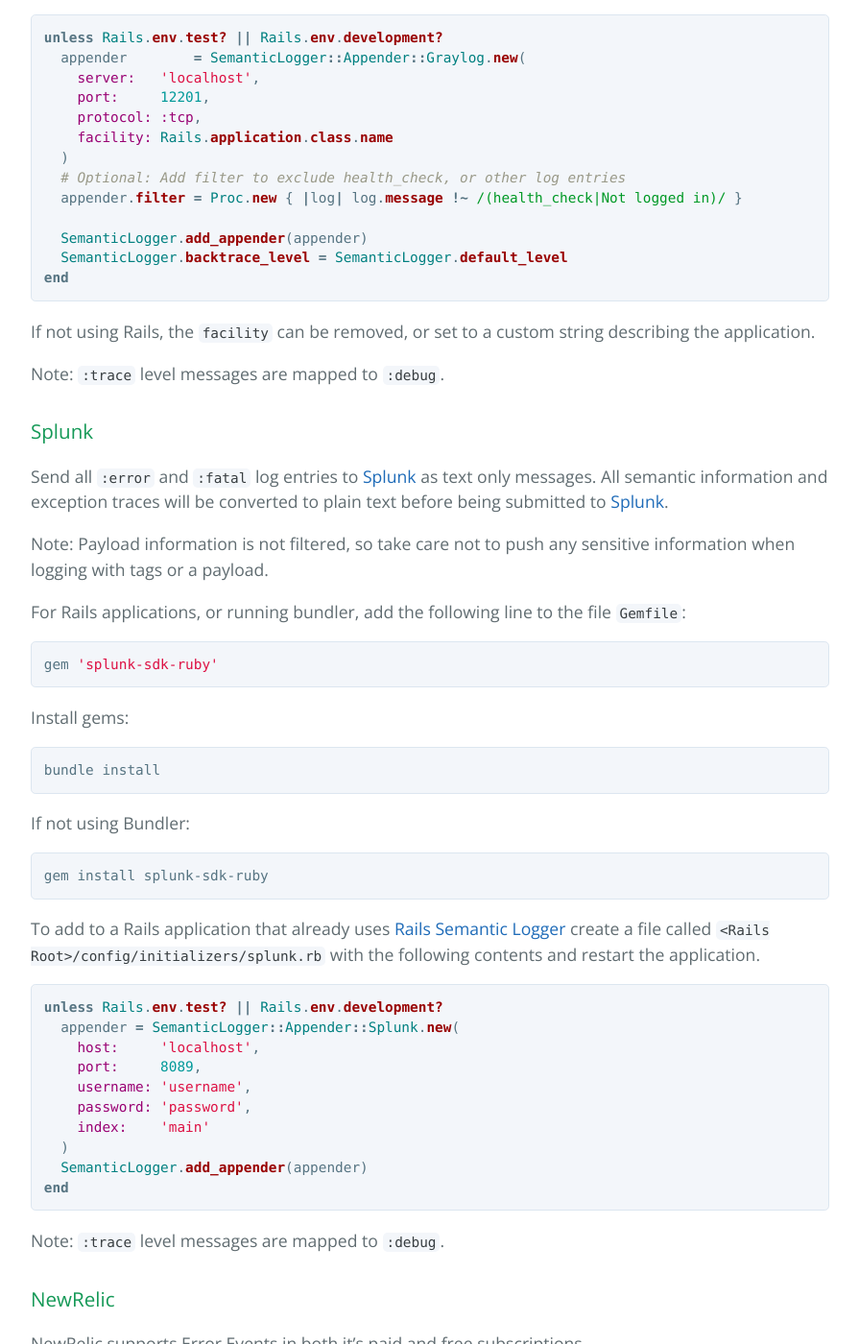
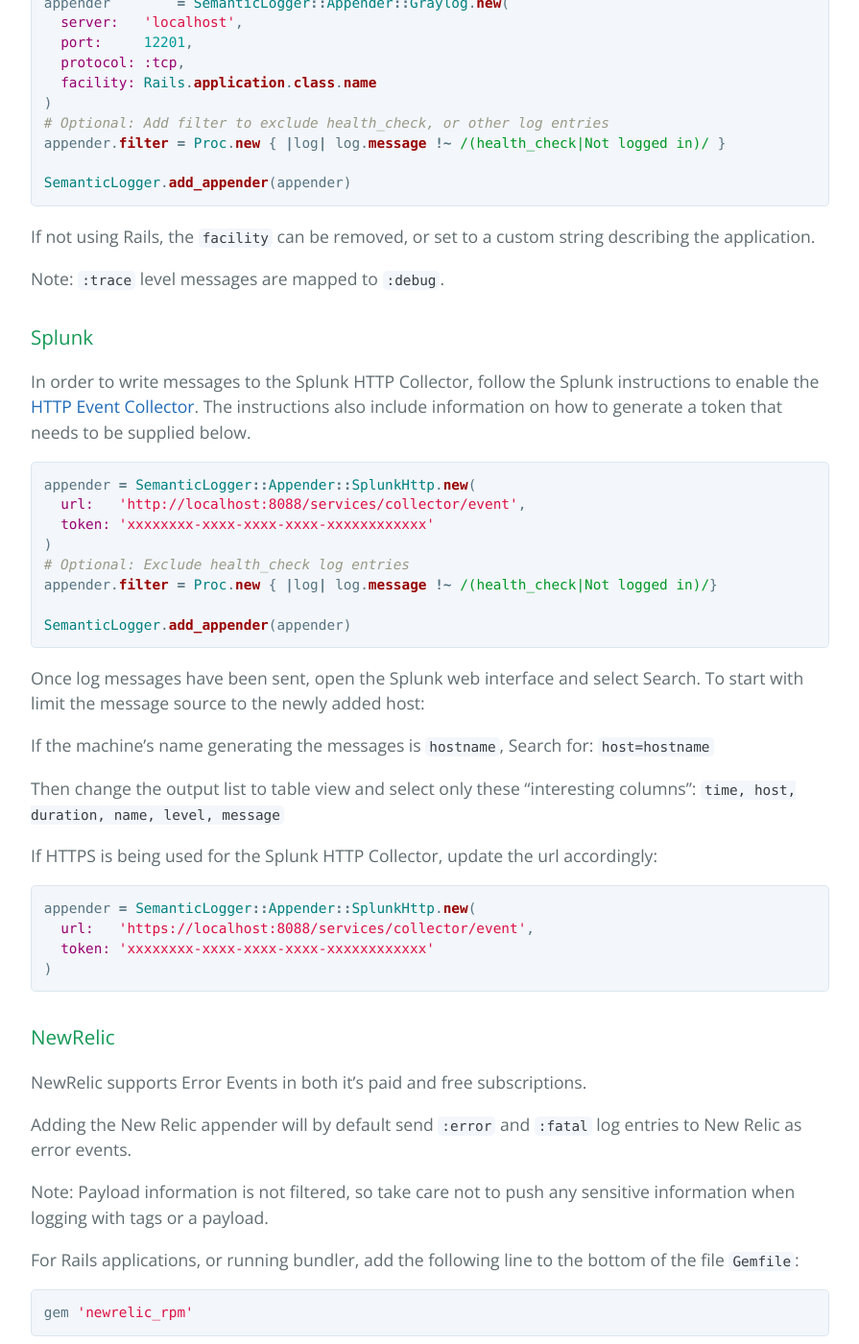
Before and after one commit to reidmorrison/semantic_logger, a Jekyll site: the page built from appenders.md, in a window 1280 px wide and 1400 px high, scrolled down 2525 px. Shown: the whole window at 96% size, without its empty margins (192-1087 px from the left). Built offline with Jekyll 4.4.1, drawn with Linux system fonts in a browser that asks for light colours; some of the changed text lies outside the part shown.

Commit message:
Add HTTP(S) and Splunk HTTP(S) appenders.

```diff
--- a/appenders.md
+++ b/appenders.md
@@ -15,6 +15,7 @@ at the same time, so that for example log messages can be written to all of the
 * New Relic
 * Bug Snag
 * MongoDB
+* HTTP(S)
 
 ### Text File
 
@@ -90,35 +91,29 @@ the following contents and restart the application.
 To use the UDP Protocol:
 
 ~~~ruby
-unless Rails.env.test? || Rails.env.development?
-  appender        = SemanticLogger::Appender::Graylog.new(
-    server:   'localhost',
-    port:     12201,
-    facility: Rails.application.class.name
-  )
-  # Optional: Add filter to exclude health_check, or other log entries
-  appender.filter = Proc.new { |log| log.message !~ /(health_check|Not logged in)/ }
+appender        = SemanticLogger::Appender::Graylog.new(
+  server:   'localhost',
+  port:     12201,
+  facility: Rails.application.class.name
+)
+# Optional: Add filter to exclude health_check, or other log entries
+appender.filter = Proc.new { |log| log.message !~ /(health_check|Not logged in)/ }
 
-  SemanticLogger.add_appender(appender)
-  SemanticLogger.backtrace_level = SemanticLogger.default_level
-end
+SemanticLogger.add_appender(appender)
 ~~~
 Or, to use the TCP Protocol:
 
 ~~~ruby
-unless Rails.env.test? || Rails.env.development?
-  appender        = SemanticLogger::Appender::Graylog.new(
-    server:   'localhost',
-    port:     12201,
-    protocol: :tcp,
-    facility: Rails.application.class.name
-  )
-  # Optional: Add filter to exclude health_check, or other log entries
-  appender.filter = Proc.new { |log| log.message !~ /(health_check|Not logged in)/ }
+appender        = SemanticLogger::Appender::Graylog.new(
+  server:   'localhost',
+  port:     12201,
+  protocol: :tcp,
+  facility: Rails.application.class.name
+)
+# Optional: Add filter to exclude health_check, or other log entries
+appender.filter = Proc.new { |log| log.message !~ /(health_check|Not logged in)/ }
 
-  SemanticLogger.add_appender(appender)
-  SemanticLogger.backtrace_level = SemanticLogger.default_level
-end
+SemanticLogger.add_appender(appender)
 ~~~
 
 If not using Rails, the `facility` can be removed, or set to a custom string describing the application.
@@ -127,49 +122,36 @@ Note: `:trace` level messages are mapped to `:debug`.
 
 ### Splunk
 
-Send all `:error` and `:fatal` log entries to [Splunk](http://www.splunk.com) as text only messages.
-All semantic information and exception traces will be converted to plain
-text before being submitted to [Splunk](http://www.splunk.com).
-
-Note: Payload information is not filtered, so take care not to push any sensitive
-information when logging with tags or a payload.
-
-For Rails applications, or running bundler, add the following line to the file `Gemfile`:
+In order to write messages to the Splunk HTTP Collector, follow the Splunk instructions
+to enable the [HTTP Event Collector](http://dev.splunk.com/view/event-collector/SP-CAAAE7F).
+The instructions also include information on how to generate a token that needs to be supplied below.
 
 ~~~ruby
-gem 'splunk-sdk-ruby'
+appender = SemanticLogger::Appender::SplunkHttp.new(
+  url:   'http://localhost:8088/services/collector/event',
+  token: 'xxxxxxxx-xxxx-xxxx-xxxx-xxxxxxxxxxxx'
+)
+# Optional: Exclude health_check log entries
+appender.filter = Proc.new { |log| log.message !~ /(health_check|Not logged in)/}
+
+SemanticLogger.add_appender(appender)
 ~~~
 
-Install gems:
+Once log messages have been sent, open the Splunk web interface and select Search.
+To start with limit the message source to the newly added host:
 
-~~~
-bundle install
-~~~
+If the machine's name generating the messages is `hostname`, Search for: `host=hostname`
 
-If not using Bundler:
+Then change the output list to table view and select only these "interesting columns": `time, host, duration, name, level, message`
 
-~~~
-gem install splunk-sdk-ruby
-~~~
-
-To add to a Rails application that already uses [Rails Semantic Logger](rails.html)
-create a file called `<Rails Root>/config/initializers/splunk.rb` with
-the following contents and restart the application.
+If HTTPS is being used for the Splunk HTTP Collector, update the url accordingly:
 
 ~~~ruby
-unless Rails.env.test? || Rails.env.development?
-  appender = SemanticLogger::Appender::Splunk.new(
-    host:     'localhost',
-    port:     8089,
-    username: 'username',
-    password: 'password',
-    index:    'main'
-  )
-  SemanticLogger.add_appender(appender)
-end
+appender = SemanticLogger::Appender::SplunkHttp.new(
+  url:   'https://localhost:8088/services/collector/event',
+  token: 'xxxxxxxx-xxxx-xxxx-xxxx-xxxxxxxxxxxx'
+)
 ~~~
-
-Note: `:trace` level messages are mapped to `:debug`.
 
 ### NewRelic
 
@@ -204,9 +186,7 @@ create a file called `<Rails Root>/config/initializers/new_relic.rb` with
 the following contents and restart the application.
 
 ~~~ruby
-unless Rails.env.test? || Rails.env.development?
-  SemanticLogger.add_appender(SemanticLogger::Appender::NewRelic.new)
-end
+SemanticLogger.add_appender(SemanticLogger::Appender::NewRelic.new)
 ~~~
 
 Note: `:trace` level messages are mapped to `:debug`.
@@ -238,17 +218,15 @@ create a file called `<Rails Root>/config/initializers/mongodb.rb` with
 the following contents and restart the application.
 
 ~~~ruby
-unless Rails.env.test? || Rails.env.development?
-  client   = Mongo::MongoClient.new('localhost', 27017)
-  database = client['test']
+client   = Mongo::MongoClient.new('localhost', 27017)
+database = client['test']
 
-  appender = SemanticLogger::Appender::MongoDB.new(
-    db:              database,
-    collection_size: 1024**3, # 1.gigabyte
-    application:     Rails.application.class.name
-  )
-  SemanticLogger.add_appender(appender)
-end
+appender = SemanticLogger::Appender::MongoDB.new(
+  db:              database,
+  collection_size: 1024**3, # 1.gigabyte
+  application:     Rails.application.class.name
+)
+SemanticLogger.add_appender(appender)
 ~~~
 
 The following is written to Mongo:
@@ -268,6 +246,32 @@ The following is written to Mongo:
 	"message" : "This message is written to mongo as a document"
 }
 ~~~
+
+### HTTP(S)
+
+The HTTP appender supports sending JSON messages to most services that can accept log messages
+in JSON format via HTTP or HTTPS.
+
+~~~ruby
+appender = SemanticLogger::Appender::Http.new(
+  url: 'http://localhost:8088/path'
+)
+# Optional: Exclude health_check log entries
+appender.filter = Proc.new { |log| log.message !~ /(health_check|Not logged in)/}
+
+SemanticLogger.add_appender(appender)
+~~~
+
+To send messages via HTTPS, change the url to:
+
+~~~ruby
+appender = SemanticLogger::Appender::Http.new(
+  url: 'https://localhost:8088/path'
+)
+~~~
+
+To change the layout of the JSON message, see [adding custom formatters](customize.html).
+The format of the current formatter can be seen on [Github](https://github.com/rocketjob/semantic_logger/blob/master/lib/semantic_logger/appender/http.rb).
 
 ### Logger, log4r, etc.
 
```
